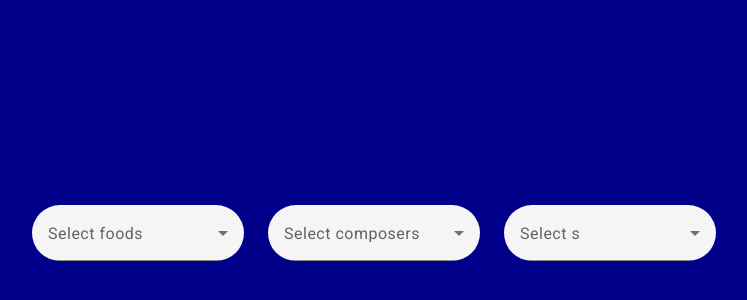
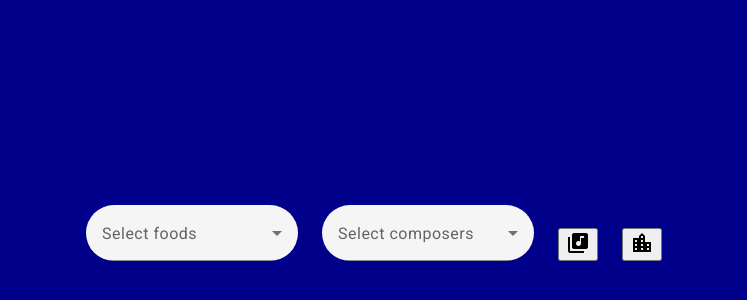
Before and after one commit to ztw17/generic-filter-dropdown, an Angular app: page / in a window 1280 px wide. Shown: the part 156-456 px from the top of the page, without its empty margins (266-1013 px from the left). Built offline with nearby package versions, Linux system fonts and the light colour scheme.

Commit message:
Add button dropdown and associated modules

```diff
--- a/src/app/app.component.html
+++ b/src/app/app.component.html
@@ -13,6 +13,21 @@
       class="dropdown-wrapper"
     >
     </filter-dropdown>
-    <filter-dropdown class="dropdown-wrapper"></filter-dropdown>
+    <filter-dropdown
+      label="composer"
+      [dataset]="composersDataset"
+      icon="library_music"
+      [showBadge]="true"
+      class="dropdown-wrapper"
+    >
+    </filter-dropdown>
+    <filter-dropdown
+      label="city"
+      [dataset]="citiesDataset"
+      icon="location_city"
+      [showBadge]="true"
+      class="dropdown-wrapper"
+    >
+    </filter-dropdown>
   </div>
 </div>
--- a/src/app/app.component.ts
+++ b/src/app/app.component.ts
@@ -23,4 +23,11 @@ export class AppComponent {
 		{key: 'berlioz', value: 'Berlioz'},
 		{key: 'bruckner', value: 'Bruckner'}
 	];
+  public citiesDataset: KeyValue<string, string>[] = [
+		{key: 'denver', value: 'Denver'},
+		{key: 'chicago', value: 'Chicago'},
+		{key: 'bloomington', value: 'Bloomington'},
+		{key: 'saintLouis', value: 'Saint Louis'},
+		{key: 'sanFrancisco', value: 'San Francisco'}
+	];
 }
--- a/src/app/generic-filter/filter-dropdown.component.html
+++ b/src/app/generic-filter/filter-dropdown.component.html
@@ -1,5 +1,6 @@
 <div *ngIf="searchOnly"><ng-container *ngTemplateOutlet="searchOnlyStyle"></ng-container></div>
-<div *ngIf="!searchOnly"><ng-container *ngTemplateOutlet="searchAndSelectStyle"></ng-container></div>
+<div *ngIf="!searchOnly && icon === ''"><ng-container *ngTemplateOutlet="searchAndSelectStyle"></ng-container></div>
+<div *ngIf="icon !== ''"><ng-container *ngTemplateOutlet="buttonDropdownStyle"></ng-container></div>
 
 <ng-template #searchOnlyStyle>
   <mat-form-field class="dropdown-wrapper">
@@ -44,3 +45,35 @@
     </mat-select>
   </mat-form-field>
 </ng-template>
+
+<ng-template #buttonDropdownStyle>
+  <button [matMenuTriggerFor]="filterMenu" (menuOpened)="menuOpened()" class="clickable">
+    <div class="filter-button">
+      <mat-icon>{{icon}}</mat-icon>
+      <div class="active-filter-badge" *ngIf="showBadge && selectedOptions.length > 0">{{selectedOptions.length}}</div>
+    </div>
+  </button>
+  <mat-menu #filterMenu="matMenu">
+    <div class="filter-input-div" (click)="$event.stopPropagation();">
+      <input matInput (keyup)="applySearch($event)" [(ngModel)]="filterValue" placeholder="Search">
+      <mat-icon *ngIf="filterValue.length === 0" class="input-icon">search</mat-icon>
+      <mat-icon *ngIf="filterValue.length > 0" (keyup)="applySearch($event)" class="input-icon clickable">close</mat-icon>
+    </div>
+    <div class="select-all-wrapper" *ngIf="filterValue === '' && limit === NUM_MAX_VALUE">
+      <span class="select-all-text">Select all {{ label }}s</span>
+      <mat-slide-toggle (click)="$event.stopPropagation();" (change)="selectAllToggle($event)" [checked]="selectAll"></mat-slide-toggle>
+    </div>
+    <div *ngFor="let dropdownOption of searchableData" [matTooltip]="(selectedOptions.length >= limit && !isSelected(dropdownOption)) ? 'You can select up to five options' : ''">
+      <button
+        [disabled]="selectedOptions.length >= limit && !isSelected(dropdownOption)"
+        [class.selected]="isSelected(dropdownOption)"
+        class="mat-menu-item check-wrapper"
+        [value]="dropdownOption"
+        (click)="selectMenuItem(dropdownOption, $event)">
+        <mat-icon class="empty">check_box_outline_blank</mat-icon>
+        <mat-icon class="checked">check_box</mat-icon>
+        <span class="dropdown-option-text">{{ dropdownOption.value }}</span>
+      </button>
+    </div>
+  </mat-menu>
+</ng-template>
--- a/src/app/generic-filter/filter-dropdown.component.scss
+++ b/src/app/generic-filter/filter-dropdown.component.scss
@@ -1,5 +1,9 @@
 :host ::ng-deep .dropdown-wrapper .mat-mdc-text-field-wrapper {
 	border-radius: 28px;
+}
+
+.clickable {
+  cursor: pointer;
 }
 
 .select-all-wrapper {
@@ -28,7 +32,60 @@
   font-size: 14px;
 }
 
-input:focus {
-	border: 0;
-	outline: 0;
+input {
+  border: 0;
+  outline: 0;
+  & input:focus {
+    border: 0;
+    outline: 0;
+  }
 }
+
+.filter-button {
+  position: relative;
+}
+
+.mat-menu-item {
+  .mat-icon.checked {
+    display: none;
+    pointer-events: none;
+  }
+  .mat-icon.empty {
+    pointer-events: none;
+  }
+}
+
+.mat-menu-item.selected {
+  .mat-icon.empty {
+    display: none;
+  }
+  .mat-icon.checked {
+    display: unset;
+  }
+}
+
+.check-wrapper {
+  border: none;
+  outline: none;
+  background-color: white;
+  display: flex;
+  align-items: center;
+  padding: 12px 16px;
+}
+
+.active-filter-badge {
+  position: absolute;
+  right: -20px;
+  top: -12px;
+  padding: 4px 8px;
+  border-radius: 16px;
+  font-size: 12px;
+  line-height: 12px;
+  background: orange;
+  color: white;
+}
+
+.dropdown-option-text {
+  font-size: 16px;
+  margin-left: 10px;
+}
--- a/src/app/generic-filter/filter-dropdown.component.ts
+++ b/src/app/generic-filter/filter-dropdown.component.ts
@@ -15,12 +15,16 @@ export class FilterDropdownComponent implements OnInit, OnDestroy {
   @Input() label: string = '';
   @Input() dataset: KeyValue<string, string>[] = [];
   @Input() searchOnly: boolean = false;
+  @Input() icon: string = '';
+  @Input() limit: number = Number.MAX_VALUE;
+  @Input() showBadge: boolean = false;
 
 	public searchableData: KeyValue<string, string>[] = [];
 	public filterValue: string = '';
 	public selectAll: boolean = false;
 	public selectedOptions: KeyValue<string, string>[] = [];
 	public displayedOptions: KeyValue<string, string>[] = [];
+  public  NUM_MAX_VALUE = Number.MAX_VALUE;
 
 	private unsubscribe$: Subject<void> = new Subject<void>();
 
@@ -43,7 +47,6 @@ export class FilterDropdownComponent implements OnInit, OnDestroy {
 
 	public selectAllToggle(event: MatSlideToggleChange) {
     this.selectAll = event.checked;
-		console.log(this.selectAll)
     if (this.selectAll) {
       this.selectedOptions = [...this.dataset];
       this.displayedOptions = [...this.dataset];
@@ -81,6 +84,30 @@ export class FilterDropdownComponent implements OnInit, OnDestroy {
     this.selectAll = this.dataset.length === this.selectedOptions.length;
   }
 
+  public isSelected(option: KeyValue<string, string>): boolean {
+    return _.includes(_.map(this.selectedOptions, so => so.key), option.key);
+  }
+
+  public selectMenuItem(item: KeyValue<string, string>, event: any) {
+    event.stopPropagation();
+
+    if (this.isSelected(item)) {
+      const index = _.indexOf(_.map(this.selectedOptions, so => so.key), item.key);
+      _.pullAt(this.selectedOptions, index);
+    } else {
+      this.selectedOptions.push(item);
+    }
+
+    this.selectAll = this.dataset.length === this.selectedOptions.length;
+  }
+
+  public menuOpened() {
+    if (this.limit && this.limit !== this.NUM_MAX_VALUE) {
+      this.dataset = this.dataset;
+      this.searchableData = this.dataset;
+    }
+  }
+
 	public compareObjects(o1: KeyValue<string, string>, o2?: KeyValue<string, string>): boolean {
     return o1.key === o2?.key && o1.value === o2?.value;
   }
```
Also changed, not shown: src/app/app.module.ts (+6 -1 lines).
